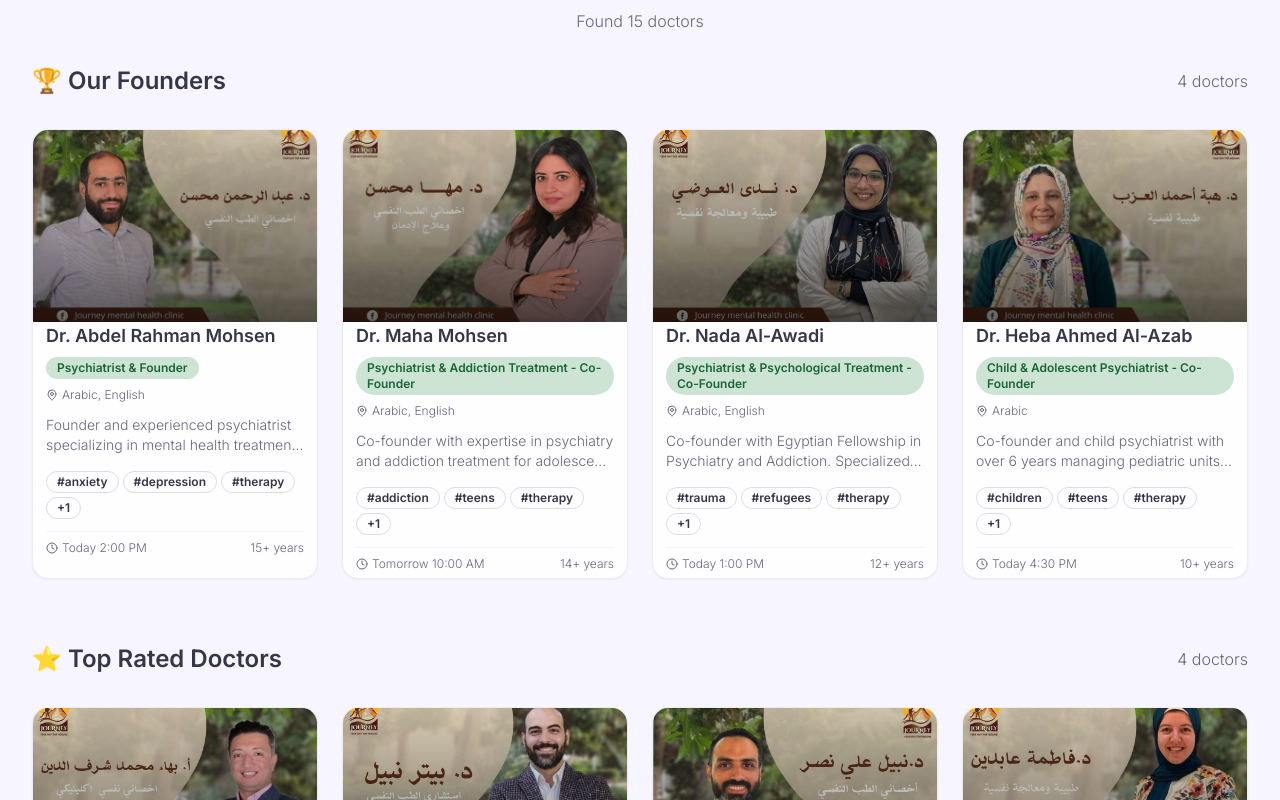
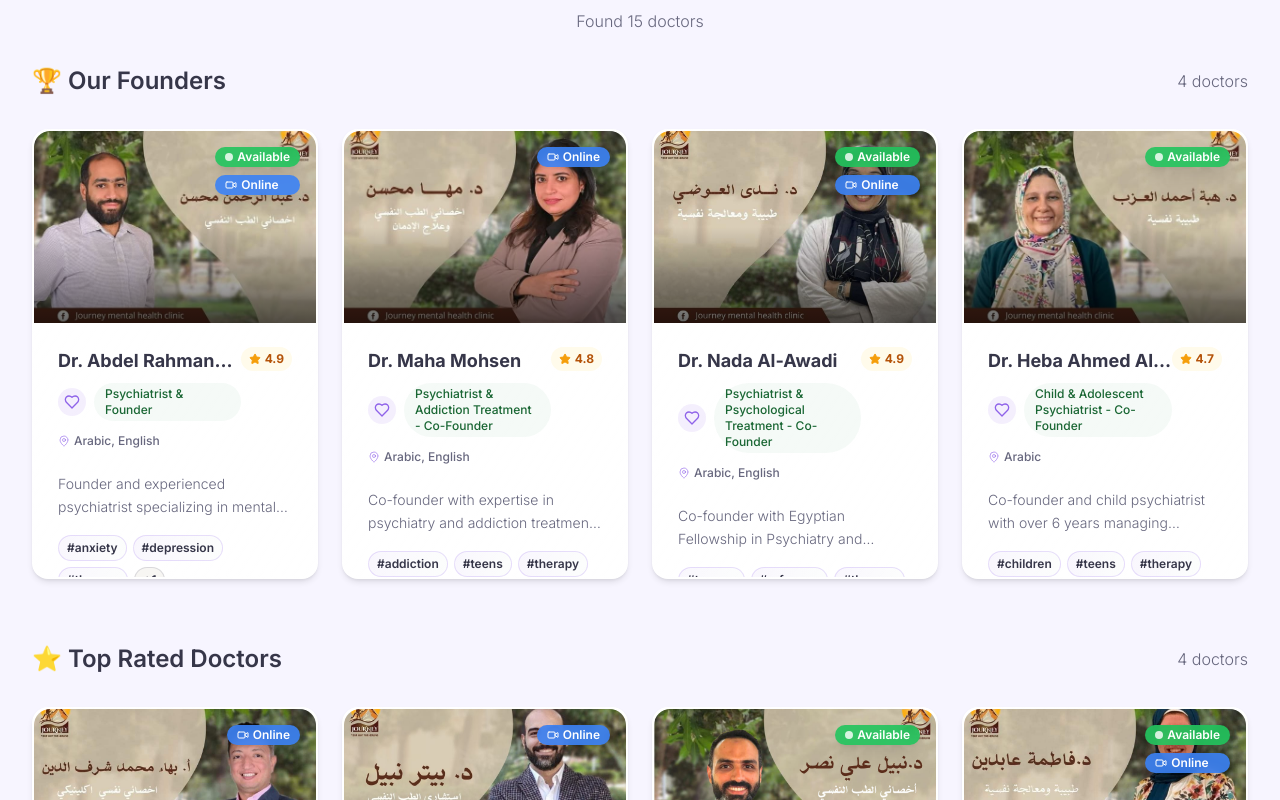
Before and after one commit to Dev-shreif/gentle-path-clinic-54, a React (Vite) app: page /doctors in a window 1280 px wide. Shown: the part 600-1400 px from the top of the page. Built offline with nearby package versions, Linux system fonts and the light colour scheme.

Commit message:
Refactor: Enhance logo integration and doctor cards
- Improved logo integration in header and footer.
- Redesigned doctor cards for better UI/UX.

```diff
--- a/src/components/doctors/DoctorCard.tsx
+++ b/src/components/doctors/DoctorCard.tsx
@@ -1,16 +1,19 @@
+
 import { Link } from "react-router-dom";
 import { motion } from "framer-motion";
-import { Star, Clock, Video, Calendar, Users, MapPin } from "lucide-react";
+import { Star, Clock, Video, Calendar, Users, MapPin, Heart, Brain, MessageCircle } from "lucide-react";
 import { Card, CardContent } from "@/components/ui/card";
 import { Badge } from "@/components/ui/badge";
 import { Button } from "@/components/ui/button";
 import { Avatar, AvatarImage, AvatarFallback } from "@/components/ui/avatar";
+
 interface DoctorCardProps {
   doctor: any;
   index: number;
   language: string;
   size?: 'small' | 'medium' | 'large';
 }
+
 const DoctorCard = ({
   doctor,
   index,
@@ -18,115 +21,201 @@ const DoctorCard = ({
   size = 'medium'
 }: DoctorCardProps) => {
   const getText = (textObj: any) => textObj[language] || textObj.en;
+
   const sizeClasses = {
     small: 'h-80',
     medium: 'h-96',
     large: 'h-[450px]'
   };
+
   const cardClass = sizeClasses[size] || sizeClasses.medium;
-  return <motion.div layout initial={{
-    opacity: 0,
-    y: 50
-  }} animate={{
-    opacity: 1,
-    y: 0
-  }} transition={{
-    duration: 0.5,
-    delay: index * 0.1
-  }} whileHover={{
-    scale: 1.02,
-    rotateY: 2,
-    boxShadow: "0 25px 50px -12px rgba(0, 0, 0, 0.25)"
-  }} className="relative group">
-      <Card className={`${cardClass} overflow-hidden border-border/50 bg-card/80 backdrop-blur-sm hover:border-primary/30 transition-all duration-500`}>
+
+  // Icon mapping for specialties
+  const getSpecialtyIcon = (specialty: string) => {
+    const specialtyLower = specialty.toLowerCase();
+    if (specialtyLower.includes('mental') || specialtyLower.includes('نفس')) return Brain;
+    if (specialtyLower.includes('family') || specialtyLower.includes('عائل')) return Users;
+    if (specialtyLower.includes('therapy') || specialtyLower.includes('علاج')) return MessageCircle;
+    return Heart;
+  };
+
+  const SpecialtyIcon = getSpecialtyIcon(getText(doctor.specialty));
+
+  return (
+    <motion.div
+      layout
+      initial={{
+        opacity: 0,
+        y: 50,
+        scale: 0.95
+      }}
+      animate={{
+        opacity: 1,
+        y: 0,
+        scale: 1
+      }}
+      transition={{
+        duration: 0.6,
+        delay: index * 0.1,
+        type: "spring",
+        stiffness: 100
+      }}
+      whileHover={{
+        scale: 1.03,
+        y: -10,
+        transition: { duration: 0.3, type: "spring", stiffness: 200 }
+      }}
+      className="relative group"
+    >
+      <Card className={`${cardClass} overflow-hidden border-0 bg-gradient-to-br from-card/90 to-card/70 backdrop-blur-sm shadow-md hover:shadow-2xl transition-all duration-500 rounded-2xl group-hover:border-primary/20 border-2 border-transparent`}>
         {/* Doctor Image Section */}
-        <div className="relative h-48 overflow-hidden">
-          <img src={doctor.image} alt={getText(doctor.name)} className="w-full h-full object-cover transition-transform duration-500 group-hover:scale-110" />
-          <div className="absolute inset-0 bg-gradient-to-t from-black/60 to-transparent" />
+        <div className="relative h-48 overflow-hidden rounded-t-2xl">
+          <div className="absolute inset-0 bg-gradient-to-br from-primary/20 to-secondary/20 opacity-0 group-hover:opacity-100 transition-opacity duration-500 z-10"></div>
+          <img
+            src={doctor.image}
+            alt={getText(doctor.name)}
+            className="w-full h-full object-cover transition-all duration-700 group-hover:scale-110 group-hover:brightness-110"
+          />
+          <div className="absolute inset-0 bg-gradient-to-t from-black/60 via-transparent to-transparent" />
 
           {/* Status Badges */}
-          <div className="absolute top-3 right-3 flex flex-col gap-2">
-            {doctor.availableNow}
-
-            {doctor.onlineConsultation}
+          <div className="absolute top-4 right-4 flex flex-col gap-2 z-20">
+            {doctor.availableNow && (
+              <Badge className="bg-green-500/90 text-white border-0 shadow-lg backdrop-blur-sm">
+                <div className="w-2 h-2 bg-white rounded-full mr-1 animate-pulse"></div>
+                {language === "en" ? "Available" : "متاح"}
+              </Badge>
+            )}
+            {doctor.onlineConsultation && (
+              <Badge className="bg-blue-500/90 text-white border-0 shadow-lg backdrop-blur-sm">
+                <Video className="w-3 h-3 mr-1" />
+                {language === "en" ? "Online" : "أونلاين"}
+              </Badge>
+            )}
           </div>
 
-          {/* Gender Badge */}
-
-
-          {/* Quick Action Button */}
-          <div className="absolute bottom-4 left-4 right-4 opacity-0 group-hover:opacity-100 transition-opacity duration-300">
+          {/* Quick Action Overlay */}
+          <div className="absolute bottom-4 left-4 right-4 opacity-0 group-hover:opacity-100 transition-all duration-300 transform translate-y-4 group-hover:translate-y-0 z-20">
             <div className="flex gap-2">
               <Link to={`/doctors/${doctor.slug}`} className="flex-1">
-                <Button className="w-full bg-white/90 text-primary hover:bg-white shadow-lg text-sm">
+                <Button className="w-full bg-white/95 text-primary hover:bg-white hover:scale-105 shadow-lg text-sm font-medium backdrop-blur-sm transition-all duration-300">
                   {language === "ar" ? "عرض الملف" : "View Profile"}
                 </Button>
               </Link>
-              <Link to="/booking" state={{
-              selectedDoctor: getText(doctor.name)
-            }}>
-
+              <Link to="/booking" state={{ selectedDoctor: getText(doctor.name) }}>
+                <Button className="bg-primary/95 hover:bg-primary text-white shadow-lg hover:scale-105 transition-all duration-300 backdrop-blur-sm">
+                  <Calendar className="w-4 h-4" />
+                </Button>
               </Link>
             </div>
           </div>
         </div>
 
         {/* Card Content */}
-        <CardContent className="p-4 flex-1 flex flex-col py-0 px-[13px] my-0 mx-0">
-          {/* Doctor Info */}
-          <div className="flex items-start justify-between mb-3">
+        <CardContent className="p-6 flex-1 flex flex-col">
+          {/* Doctor Info Header */}
+          <div className="flex items-start justify-between mb-4">
             <div className="flex-1">
-              <h3 className="text-lg font-semibold mb-1 group-hover:text-primary transition-colors line-clamp-1">
+              <h3 className="text-lg font-bold mb-2 group-hover:text-primary transition-colors line-clamp-1 text-foreground">
                 {getText(doctor.name)}
               </h3>
-              <Badge variant="secondary" className="text-xs mb-2">
-                {getText(doctor.specialty)}
-              </Badge>
+
+              {/* Specialty with Icon */}
+              <div className="flex items-center gap-2 mb-3">
+                <div className="p-1.5 rounded-lg bg-primary/10 group-hover:bg-primary/20 transition-colors">
+                  <SpecialtyIcon className="w-4 h-4 text-primary" />
+                </div>
+                <Badge variant="secondary" className="text-xs font-medium bg-secondary/20 hover:bg-secondary/30 transition-colors">
+                  {getText(doctor.specialty)}
+                </Badge>
+              </div>
 
               {/* Languages */}
-              {doctor.languages && <div className="flex items-center gap-1 text-xs text-muted-foreground">
-                  <MapPin className="w-3 h-3" />
-                  {doctor.languages.join(', ')}
-                </div>}
+              {doctor.languages && (
+                <div className="flex items-center gap-1 text-xs text-muted-foreground mb-2">
+                  <MapPin className="w-3 h-3 text-primary/60" />
+                  <span className="font-medium">{doctor.languages.join(', ')}</span>
+                </div>
+              )}
             </div>
 
             {/* Rating */}
-            <div className="flex items-center gap-1">
-
-
+            <div className="flex items-center gap-1 bg-amber-50 dark:bg-amber-900/20 px-2 py-1 rounded-lg">
+              <Star className="w-3 h-3 text-amber-500 fill-current" />
+              <span className="text-xs font-bold text-amber-700 dark:text-amber-400">
+                {doctor.rating || "5.0"}
+              </span>
             </div>
           </div>
 
           {/* Description */}
-          <p className="text-muted-foreground text-sm line-clamp-2 mb-4 flex-1">
+          <p className="text-muted-foreground text-sm line-clamp-2 mb-4 flex-1 leading-relaxed">
             {getText(doctor.description)}
           </p>
 
-          {/* Tags */}
-          <div className="flex flex-wrap gap-1 mb-3 py-0 px-0 mx-0 my-0 rounded-none">
-            {doctor.tags.slice(0, 3).map(tag => <Badge key={tag} variant="outline" className="text-xs">
+          {/* Enhanced Tags */}
+          <div className="flex flex-wrap gap-1.5 mb-4">
+            {doctor.tags.slice(0, 3).map((tag: string) => (
+              <Badge
+                key={tag}
+                variant="outline"
+                className="text-xs px-2 py-1 bg-gradient-to-r from-primary/5 to-secondary/5 border-primary/20 hover:from-primary/10 hover:to-secondary/10 transition-all duration-300 cursor-default"
+              >
                 #{tag}
-              </Badge>)}
-            {doctor.tags.length > 3 && <Badge variant="outline" className="text-xs">
+              </Badge>
+            ))}
+            {doctor.tags.length > 3 && (
+              <Badge
+                variant="outline"
+                className="text-xs px-2 py-1 bg-muted/50 border-muted-foreground/20 cursor-default"
+              >
                 +{doctor.tags.length - 3}
-              </Badge>}
+              </Badge>
+            )}
           </div>
 
-          {/* Footer */}
-          <div className="flex items-center justify-between text-sm pt-2 border-t border-border/30">
-            <div className="flex items-center gap-1 text-muted-foreground">
-              <Clock className="w-3 h-3" />
-              <span className="text-xs">{doctor.nextAvailable}</span>
+          {/* Enhanced Footer */}
+          <div className="flex items-center justify-between text-sm pt-3 border-t border-border/30">
+            <div className="flex items-center gap-2">
+              <div className="flex items-center gap-1 text-muted-foreground">
+                <Clock className="w-3 h-3 text-primary/60" />
+                <span className="text-xs font-medium">{doctor.nextAvailable}</span>
+              </div>
             </div>
 
             <div className="flex items-center gap-1">
-              <span className="text-xs text-muted-foreground">
+              <Users className="w-3 h-3 text-secondary/60" />
+              <span className="text-xs text-muted-foreground font-medium">
                 {getText(doctor.experience)}
               </span>
             </div>
           </div>
+
+          {/* Interactive CTA Section */}
+          <div className="mt-4 pt-3 border-t border-border/20">
+            <div className="flex gap-2">
+              <Link to={`/doctors/${doctor.slug}`} className="flex-1">
+                <Button
+                  variant="outline"
+                  className="w-full text-xs hover:bg-primary/5 hover:border-primary/30 hover:text-primary transition-all duration-300 rounded-lg"
+                >
+                  {language === "ar" ? "المزيد" : "Learn More"}
+                </Button>
+              </Link>
+              <Link to="/booking" state={{ selectedDoctor: getText(doctor.name) }}>
+                <Button
+                  className="bg-gradient-to-r from-primary to-secondary hover:from-primary/90 hover:to-secondary/90 text-white shadow-md hover:shadow-lg transition-all duration-300 text-xs px-4 py-2 rounded-lg"
+                >
+                  <Calendar className="w-3 h-3 mr-1" />
+                  {language === "ar" ? "حجز" : "Book"}
+                </Button>
+              </Link>
+            </div>
+          </div>
         </CardContent>
       </Card>
-    </motion.div>;
+    </motion.div>
+  );
 };
+
 export default DoctorCard;
```
Also changed, not shown: index.html (+13 -10 lines), src/components/Footer.tsx (+4 -4 lines), src/components/Navigation.tsx (+8 -6 lines).
